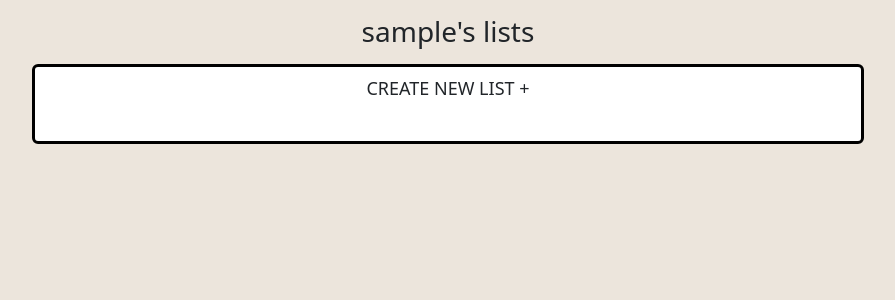
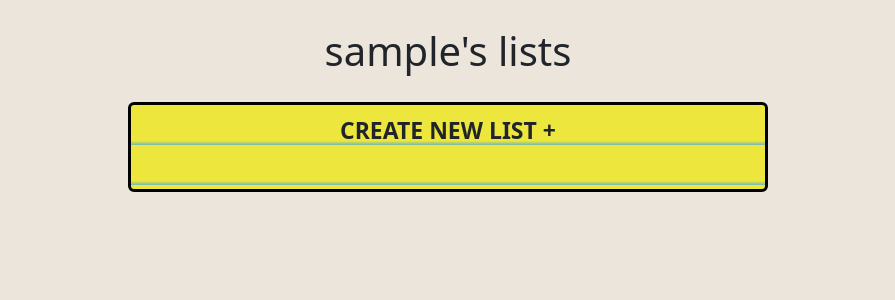
Before and after one commit to mikael-johnsson/your-shopping-list, a Django app: page / in a window 1280 px wide. Shown: the part 120-420 px from the top of the page, without its empty margins (192-1087 px from the left). Run offline with Django 4.2, Linux system fonts and the light colour scheme; the visitor is signed in with stand-in values (Sample User, id 1); data that the repository does not hold is empty; some libraries are stand-ins or nearby versions.

Commit message:
style list_list page

```diff
--- a/list_app/templates/list_app/list_list.html
+++ b/list_app/templates/list_app/list_list.html
@@ -7,8 +7,8 @@
 <h3 id="username-heading">{{user}}'s lists</h3>
 
 {% for list in lists %}
-  <a href="{% url 'list_detail' list.id %}">
-      <div class="card mx-auto p-2 card-title">
+  <a class="card mx-auto p-2 card-title" href="{% url 'list_detail' list.id %}">
+      <div>
           {{ list.name }}
       </div>
   </a>
--- a/static/css/style.css
+++ b/static/css/style.css
@@ -101,11 +101,14 @@ nav h1 {
 .card {
     min-width: 50%;
     width: 65%;
-    min-height: 80px;
+    min-height: 70px;
     font-size: large;
+    font-weight: 600;
     text-align: center;
     vertical-align: middle;
     border: 3px solid black;
+    margin: 10px 0;
+    background-image: repeating-linear-gradient(#ECE63D 0px, #ECE63D 24px, rgba(0, 128, 128, 0.562) 25px);
 }
 
 
@@ -165,6 +168,17 @@ nav h1 {
         margin: 0px 50px;
     }
 
+    /*List of lists page*/
+    .card {
+        font-size: 23px;
+        background-image: repeating-linear-gradient(#ECE63D 0px, #ECE63D 36px, rgba(0, 128, 128, 0.562) 40px);
+    }
+
+    #username-heading {
+        font-size: 40px;
+        margin: 27px 0;
+    }
+
 }
 
 @media (min-width: 992px) {
@@ -187,4 +201,11 @@ nav h1 {
         margin: 0px 85px;
         font-size: large;
     }
+
+    /*List of lists page*/
+    .card {
+        font-size: 23px;
+        height: 90px;
+        width: 50%;
+    }
 }
```
